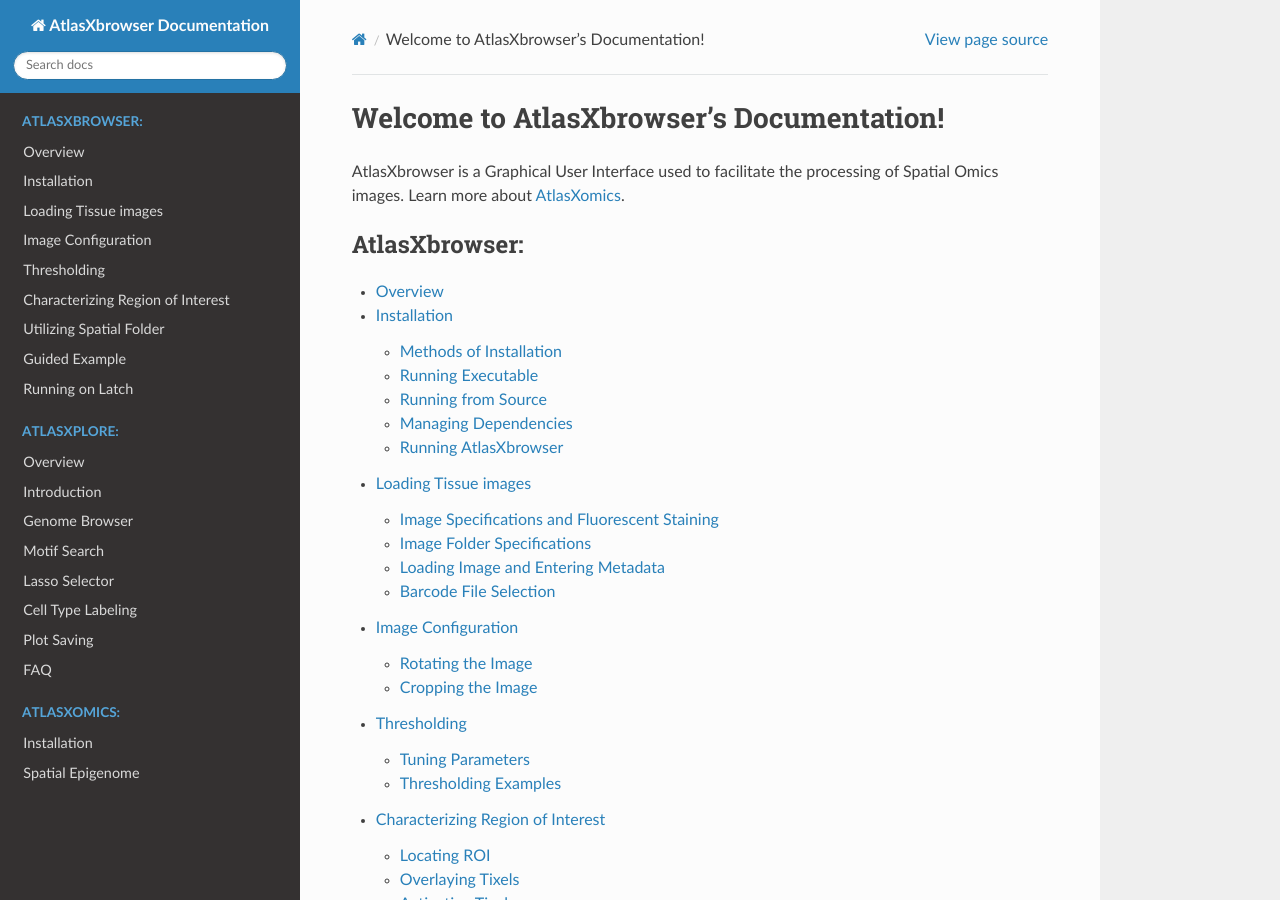
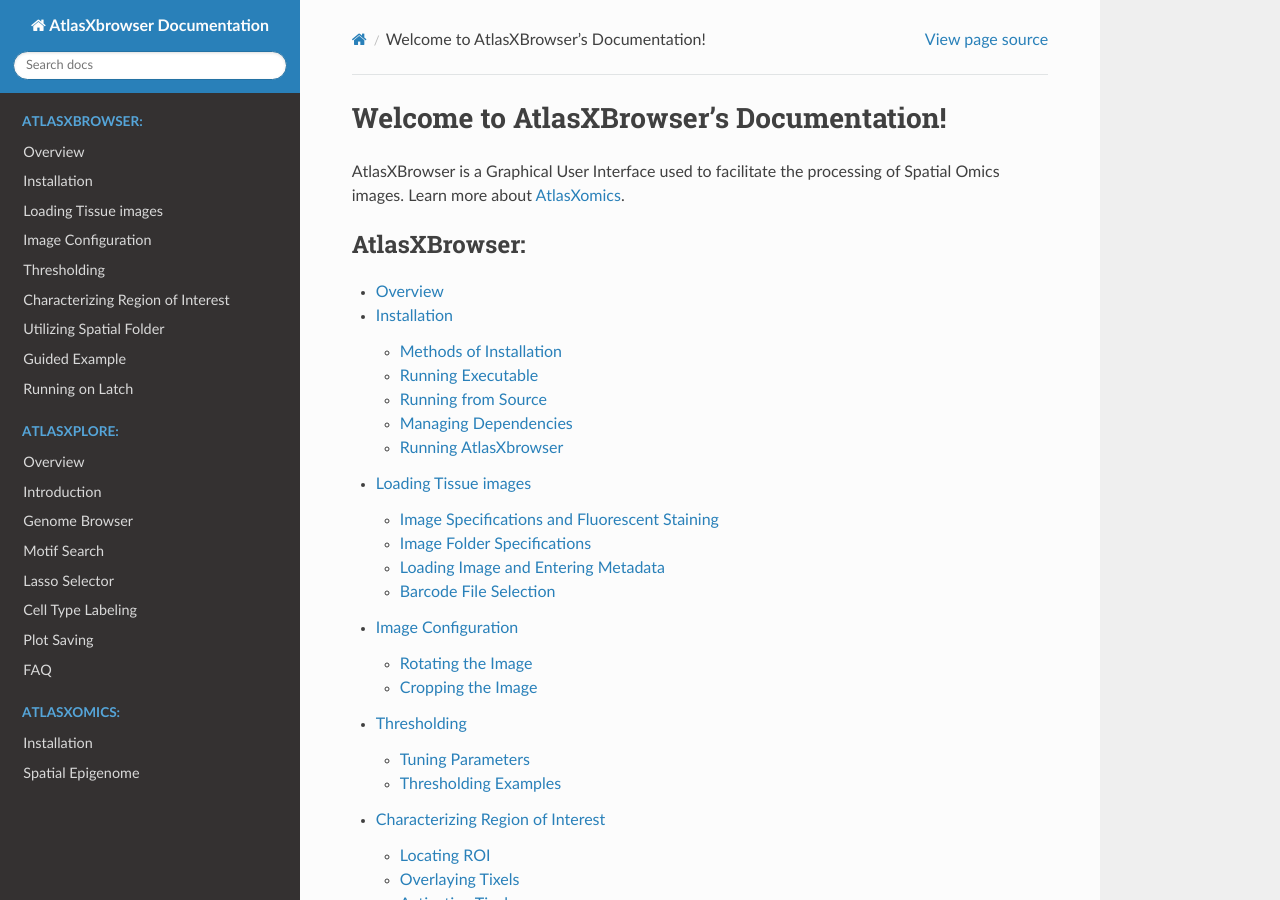
Before and after one commit to atlasxomics/AtlasXbrowser_docs, a Sphinx documentation site: the page built from docs/index.rst, in a window 1280 px wide and 900 px high. Built offline with Sphinx 7.4.7 and the Read the Docs theme 2.0.0, drawn with Linux system fonts in a browser that asks for light colours.

```diff
--- a/docs/index.rst
+++ b/docs/index.rst
@@ -1,18 +1,18 @@
-.. AtlasXbrowser Documentation documentation master file, created by
+.. AtlasXBrowser Documentation documentation master file, created by
    sphinx-quickstart on Tue Apr 12 16:15:55 2022.
    You can adapt this file completely to your liking, but it should at least
    contain the root `toctree` directive.
 
-Welcome to AtlasXbrowser's Documentation!
+Welcome to AtlasXBrowser's Documentation!
 ======================================================
-AtlasXbrowser is a Graphical User Interface used to facilitate the processing of Spatial Omics
+AtlasXBrowser is a Graphical User Interface used to facilitate the processing of Spatial Omics
 images.
 Learn more about `AtlasXomics`_.
 
 .. _AtlasXomics: https://www.atlasxomics.com
 
 .. toctree::
-   :caption: AtlasXbrowser:
+   :caption: AtlasXBrowser:
 
    Overview
    Installation
```
